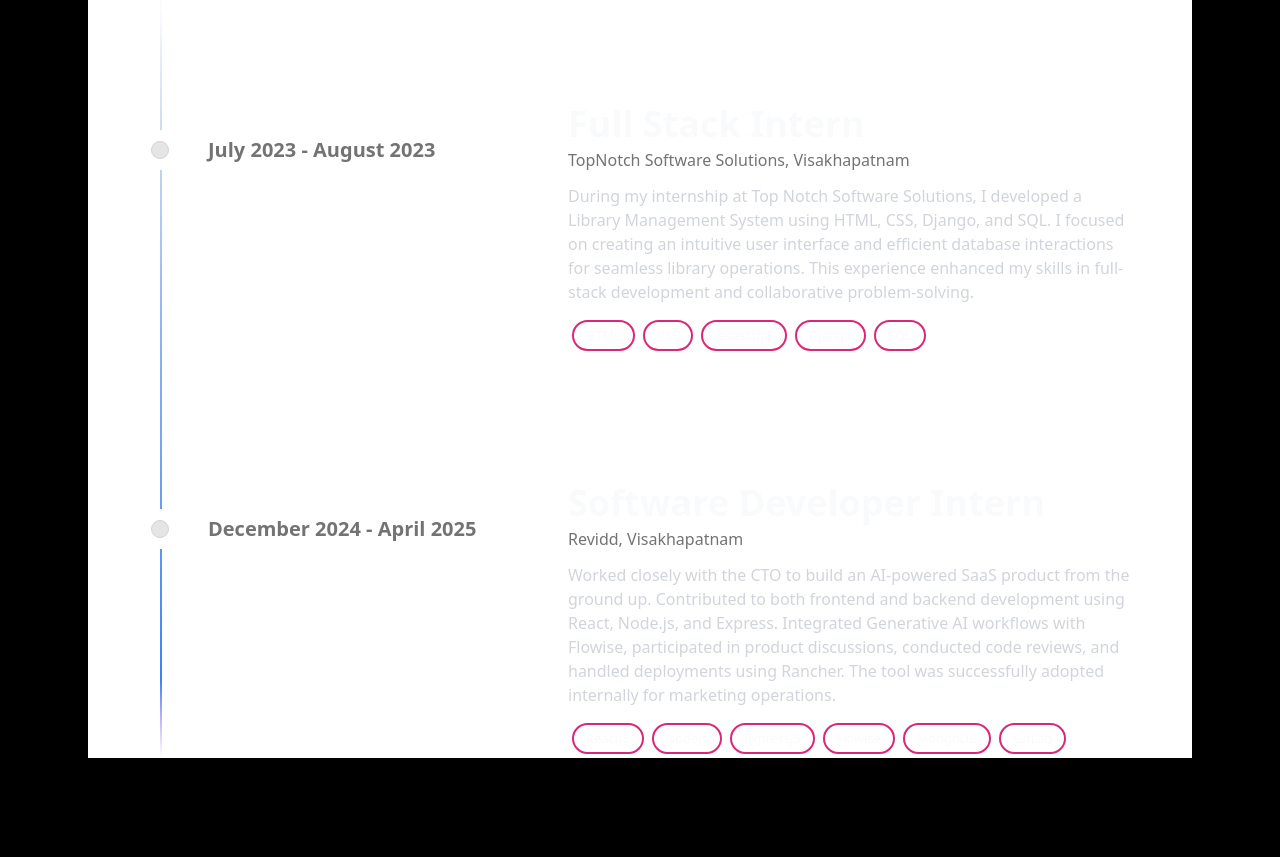
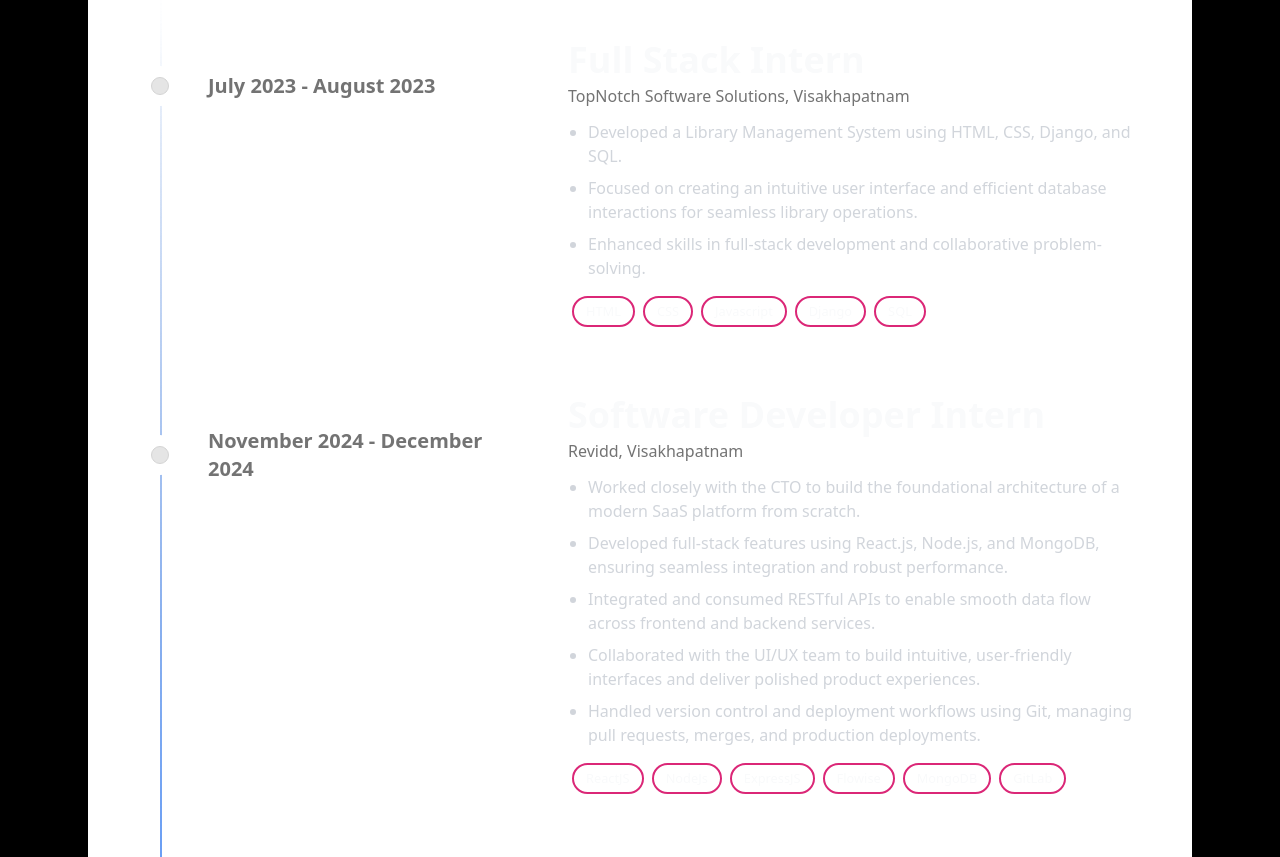
Before and after one commit to venkata-chowdary/Portfolio-website-01, a Next.js app in the folder my-app/: page / in a window 1280 px wide. Shown: the part 1940-2797 px from the top of the page. Built offline with nearby package versions, Linux system fonts and the light colour scheme.

Commit message:
feat: Add an animated experience timeline component and its underlying UI primitive.

```diff
--- a/my-app/src/components/ExpTimeLine.jsx
+++ b/my-app/src/components/ExpTimeLine.jsx
@@ -10,39 +10,103 @@
             content: (
                 <div className="flex flex-col space-y-2 lg:space-y-3">
                     <div>
-                        <h2 className="text-2xl lg:text-4xl font-bold mb-1">Full Stack Intern</h2>
-                        <h3 className="text-xs lg:text-base font-medium text-neutral-500">TopNotch Software Solutions, <span>Visakhapatnam</span></h3>
+                        <h2 className="text-2xl lg:text-4xl font-bold mb-1">
+                            Full Stack Intern
+                        </h2>
+                        <h3 className="text-xs lg:text-base font-medium text-neutral-500">
+                            TopNotch Software Solutions,{" "}
+                            <span>Visakhapatnam</span>
+                        </h3>
                     </div>
-                    <p className="text-sm lg:text-base text-gray-300 ">During my internship at Top Notch Software Solutions, I developed a Library Management System using HTML, CSS, Django, and SQL. I focused on creating an intuitive user interface and efficient database interactions for seamless library operations. This experience enhanced my skills in full-stack development and collaborative problem-solving.</p>
+                    <ul className="list-disc leading-loose ml-5 text-sm lg:text-base text-gray-300 space-y-2">
+                        <li>Developed a Library Management System using HTML, CSS, Django, and SQL.</li>
+                        <li>Focused on creating an intuitive user interface and efficient database interactions for seamless library operations.</li>
+                        <li>Enhanced skills in full-stack development and collaborative problem-solving.</li>
+                    </ul>
                     <div className="flex flex-wrap mt-1">
-                        {["HTML", "CSS", "Javascript", "Django", "SQL"].map((tech) => (
+                        {["HTML", "CSS", "Javascript", "Django", "SQL"].map(
+                            (tech) => (
+                                <Skill key={tech} skill={tech} />
+                            )
+                        )}
+                    </div>
+                </div>
+            ),
+        },
+        {
+            title: "November 2024 - December 2024",
+            content: (
+                <div className="flex flex-col space-y-2 lg:space-y-3">
+                    <div>
+                        <h2 className="text-2xl lg:text-4xl font-bold mb-1">
+                            Software Developer Intern
+                        </h2>
+                        <h3 className="text-xs lg:text-base font-medium text-neutral-500">
+                            Revidd, <span>Visakhapatnam</span>
+                        </h3>
+                    </div>
+                    <ul className="list-disc leading-loose ml-5 text-sm lg:text-base text-gray-300 space-y-2">
+                        <li>Worked closely with the CTO to build the foundational architecture of a modern SaaS platform from scratch.</li>
+                        <li>Developed full-stack features using React.js, Node.js, and MongoDB, ensuring seamless integration and robust performance.</li>
+                        <li>Integrated and consumed RESTful APIs to enable smooth data flow across frontend and backend services.</li>
+                        <li>Collaborated with the UI/UX team to build intuitive, user-friendly interfaces and deliver polished product experiences.</li>
+                        <li>Handled version control and deployment workflows using Git, managing pull requests, merges, and production deployments.</li>
+                    </ul>
+                    <div className="flex flex-wrap mt-1">
+                        {[
+                            "ReactJS",
+                            "NodeJs",
+                            "ExpressJS",
+                            "Flowise",
+                            "MongoDB",
+                            "GitLab",
+                        ].map((tech) => (
                             <Skill key={tech} skill={tech} />
                         ))}
                     </div>
                 </div>
             ),
-        }, {
-            title: "December 2024 - April 2025",
+        },
+        {
+            title: "December 2024 - December 2025",
             content: (
                 <div className="flex flex-col space-y-2 lg:space-y-3">
                     <div>
-                        <h2 className="text-2xl lg:text-4xl font-bold mb-1">Software Developer Intern</h2>
-                        <h3 className="text-xs lg:text-base font-medium text-neutral-500">Revidd, <span>Visakhapatnam</span></h3>
+                        <h2 className="text-2xl lg:text-4xl font-bold mb-1">
+                            Software Engineer
+                        </h2>
+                        <h3 className="text-xs lg:text-base font-medium text-neutral-500">
+                            Inagent, <span>Visakhapatnam</span>
+                        </h3>
                     </div>
-                    <p className="text-sm lg:text-base text-gray-300 ">Worked closely with the CTO to build an AI-powered SaaS product from the ground up. Contributed to both frontend and backend development using React, Node.js, and Express. Integrated Generative AI workflows with Flowise, participated in product discussions, conducted code reviews, and handled deployments using Rancher. The tool was successfully adopted internally for marketing operations.</p>
+                    <ul className="list-disc leading-loose ml-5 text-sm lg:text-base text-gray-300 space-y-2">
+                        <li>Core member of the development team, contributing to technical decisions and delivering full-stack features.</li>
+                        <li>Helped take the product from inception to its first 5 sales, shaping early adoption and product strategy.</li>
+                        <li>Developed end-to-end full-stack SaaS features using React.js, Next.js, Node.js, Express.js, and Python.</li>
+                        <li>Built and integrated <strong>agentic AI workflows</strong> and GenAI tools using LangChain, LangGraph, and <strong>MCP servers</strong>.</li>
+                        <li>Managed CI/CD pipelines and production deployments using GitLab CI/CD, Docker, and Rancher.</li>
+                    </ul>
                     <div className="flex flex-wrap mt-1">
-                        {["ReactJS", "NodeJs", "ExpressJS", "Flowise", "MongoDB", "GitLab"].map((tech) => (
+                        {[
+                            "React.js",
+                            "Next.js",
+                            "Node.js",
+                            "Python",
+                            "LangChain",
+                            "LangGraph",
+                            "Docker",
+                            "GitLab CI/CD",
+                        ].map((tech) => (
                             <Skill key={tech} skill={tech} />
                         ))}
                     </div>
                 </div>
-            )
-        }
-
+            ),
+        },
     ];
     return (
-        (<div className="w-full">
+        <div className="w-full">
             <Timeline data={data} />
-        </div>)
+        </div>
     );
 }
--- a/my-app/src/components/ui/timeline.jsx
+++ b/my-app/src/components/ui/timeline.jsx
@@ -30,7 +30,7 @@
             ref={containerRef}>
             <div ref={ref} className="relative max-w-7xl mx-autopb-20">
                 {data.map((item, index) => (
-                    <div key={index} className="flex justify-between pt-10 md:pt-40 md:gap-10">
+                    <div key={index} className="flex justify-between pt-10 md:pt-24 md:gap-10">
                         <div
                             className="sticky flex flex-col md:flex-row z-40 items-center top-40 self-start max-w-xs lg:max-w-sm md:w-full">
                             <div className="h-10 absolute left-3 md:left-3 w-10 rounded-full bg-white dark:bg-black flex items-center justify-center">
```
